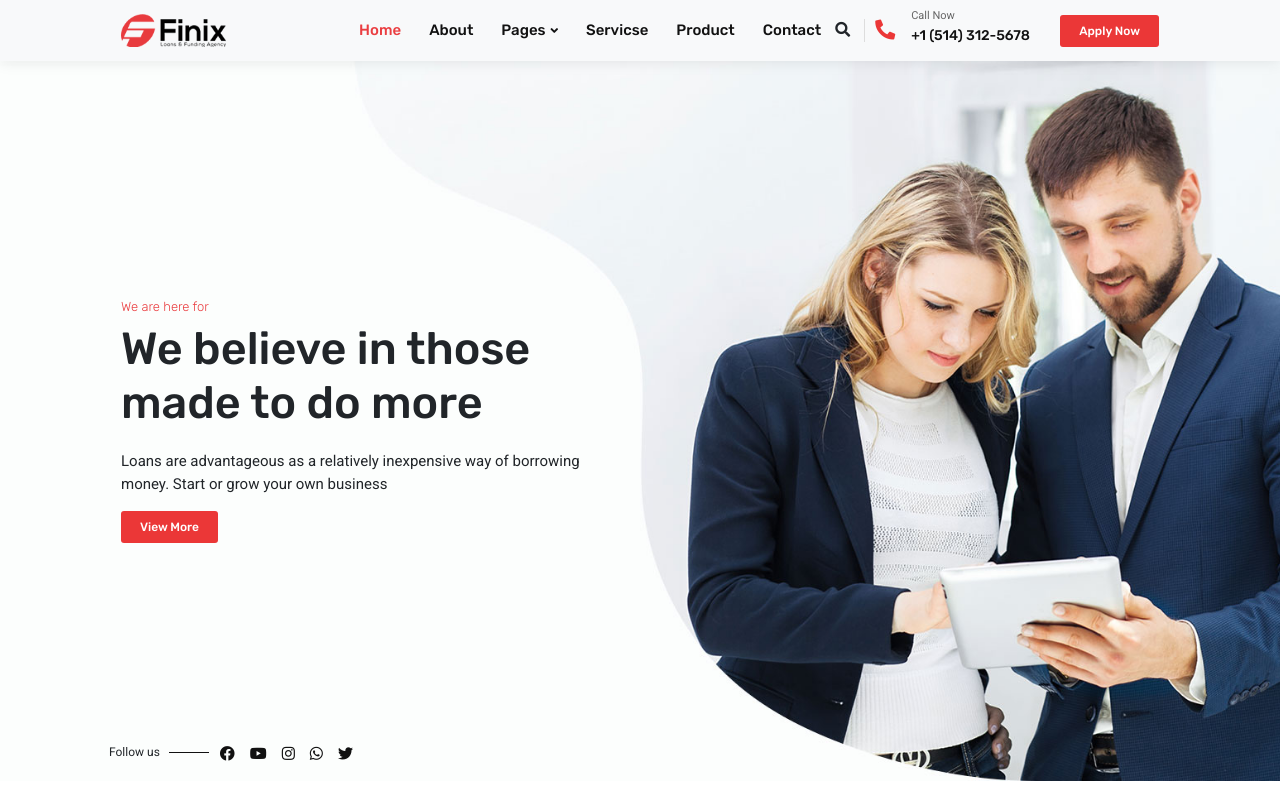
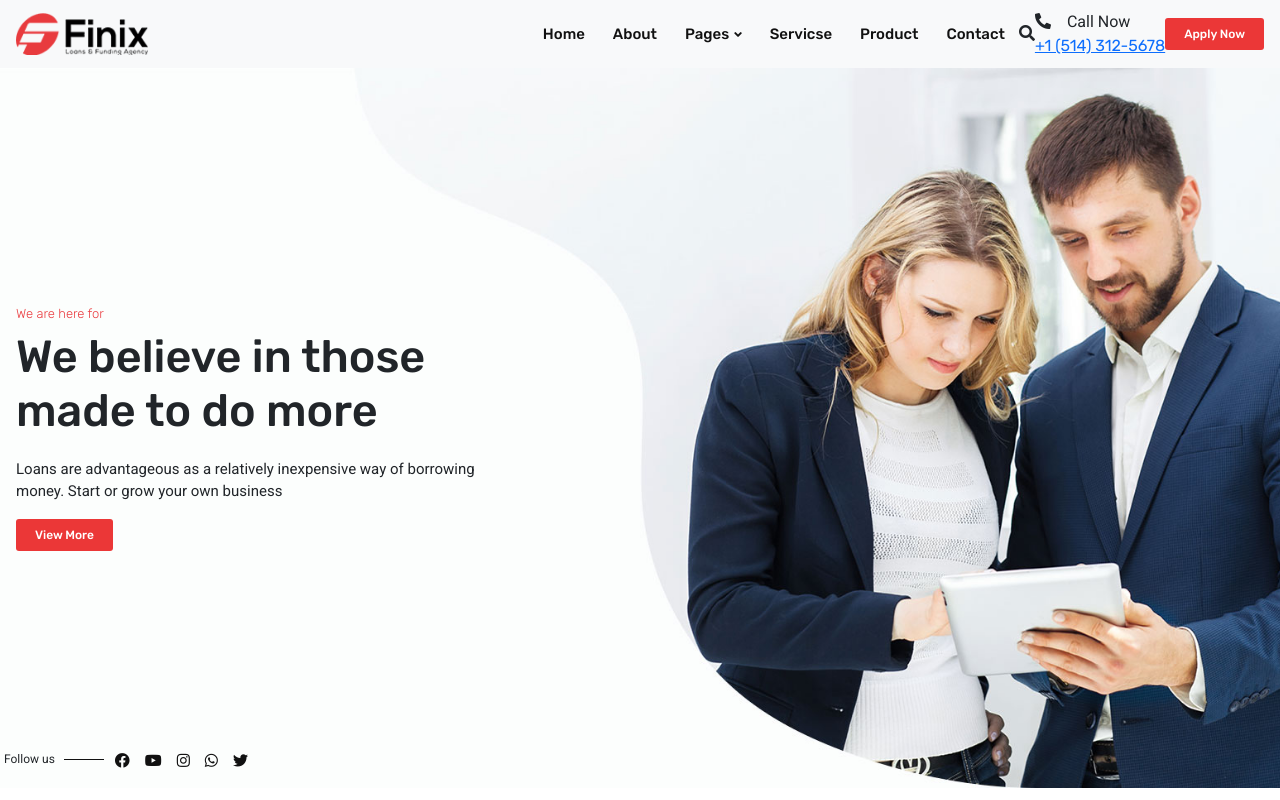
Before and after one commit to munna3596/finix-templete, a plain HTML site: page index.html in a window 1280 px wide. Shown: the top 800 px of the page. Drawn offline with nearby package versions, Linux system fonts and the light colour scheme.

Commit message:
project done

```diff
--- a/style.css
+++ b/style.css
@@ -29,41 +29,13 @@ body .btn-primary::after {
 
 }
 body .btn-primary:hover {
-    border:#111;
+    border:#1111;
 }
 body .btn-primary:hover::after {
     width: 100%;
 }
 img {
     max-width: 100%;
-}
-.gray-bg {
-    background: #f9fafb;
-}
-
-/* start the header css */
-.mean-header {
-    background: #fff;
-    box-shadow: 0 0 15px 0 rgba(0,0,0,.1);
-}
-.mean-logo {
-    width: 119px;
-}
-.mean-logo img {
-    width: 100%;
-}
-.mean-header .container-fluid,
-.slider-section .container-fluid {
-    max-width: 1070px;
-}
-.container {
-    width: 980px;
-}
-
-/* menu */
-ul.our-primary-menu {}
-ul.our-primary-menu li a.active {
-    color: #ea3e41;
 }
 ul.our-primary-menu li a {
     text-decoration: none;
@@ -73,36 +45,6 @@ ul.our-primary-menu li a {
     font-weight: 500;
     font-size: 15px;
 }
-ul .our-primary-menu li a:hover {}
-
-.header-info {}
-.header-search {
-    width: 30px;
-    font-size: 15px;
-    margin: 10px 0px;
-        margin-right: 0px;
-    margin-right: 10px;
-    border-right: 1px solid #ddd;
-}
-.header-call {
-    width: 185px;
-}
-.header-call-icon {
-    font-size: 20px;
-    line-height: 45px;
-    color: #eb3737;
-}
-.header-call-info span {
-    font-size: 11px;
-    color: #666;
-}
-.header-call-info a {
-    font-size: 14px;
-    color: #111;
-    text-decoration: none;
-    font-weight: 500;
-}
-
 /* Dropdown menu with css */
 ul.our-primary-menu li {
     position: relative;
@@ -175,7 +117,6 @@ ul.our-primary-menu li a i {
     list-style: none;
     padding-left: 0px;
 }
-.header-social ul li {}
 .header-social ul li span {
     font-size: 12px;
     margin-right: 60px;
```
Also changed, not shown: 1 other file.
